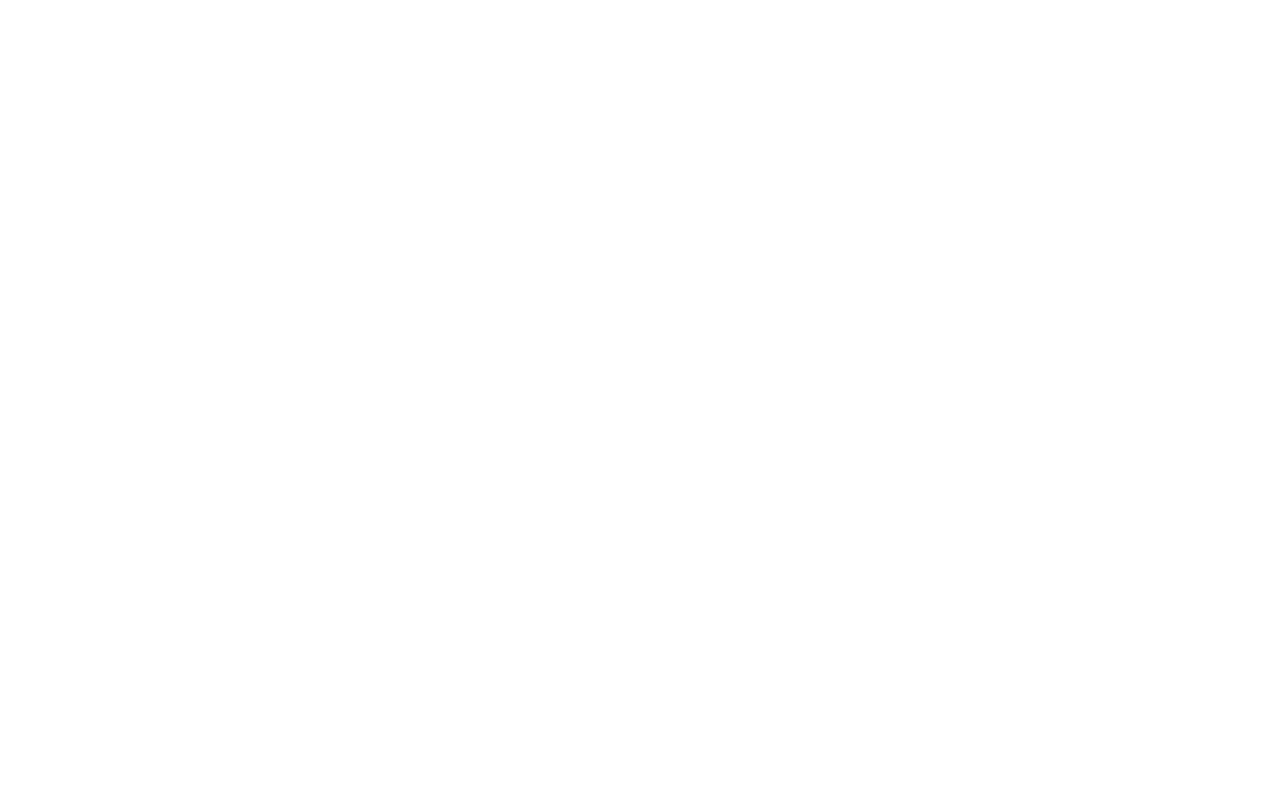
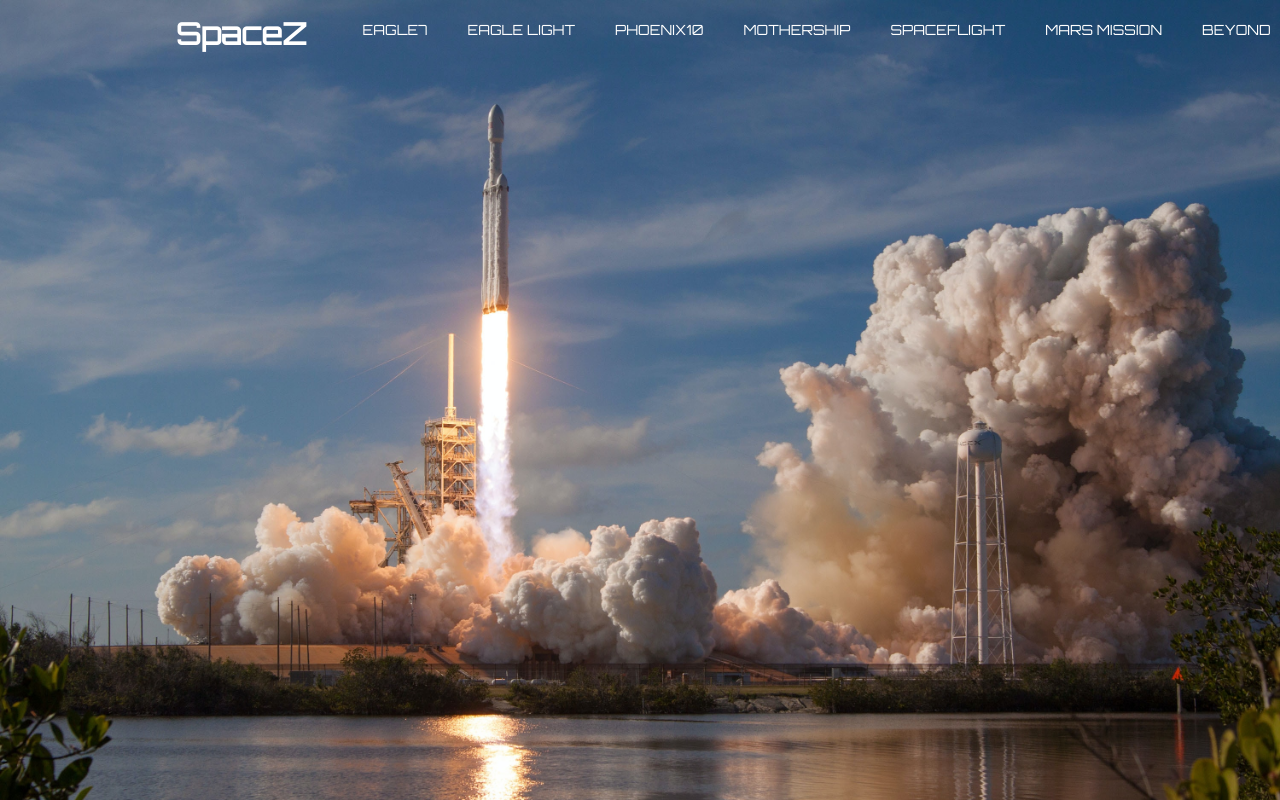
Before and after one commit to Davonne007-TX/spaceZ-Project, a React (Vite) app: page /eagle7 in a window 1280 px wide. Before the commit this address had no page. Built offline with nearby package versions, Linux system fonts and the light colour scheme.

Commit message:
working on component

```diff
--- a/src/App.jsx
+++ b/src/App.jsx
@@ -1,12 +1,14 @@
 import React from "react";
 import { Routes, Route } from "react-router-dom";
 import Home from "./components/Home";
+import Eagle7 from "./components/Eagle7";
 
 export default function App() {
   return (
     <>
       <Routes>
         <Route path="/" element={<Home />} />
+        <Route path="/eagle7" element={<Eagle7 />} />
       </Routes>
     </>
   );
--- a/src/components/Eagle7.jsx
+++ b/src/components/Eagle7.jsx
@@ -1,3 +1,12 @@
+import Header from "./Header";
+
 export default function Eagle7() {
-  return <div>Eagle7</div>;
+  return (
+    <div
+      className="h-screen bg-cover bg-no-repeat"
+      style={{ backgroundImage: "url('images/launch.jpg')" }}
+    >
+      <Header />
+    </div>
+  );
 }
```
